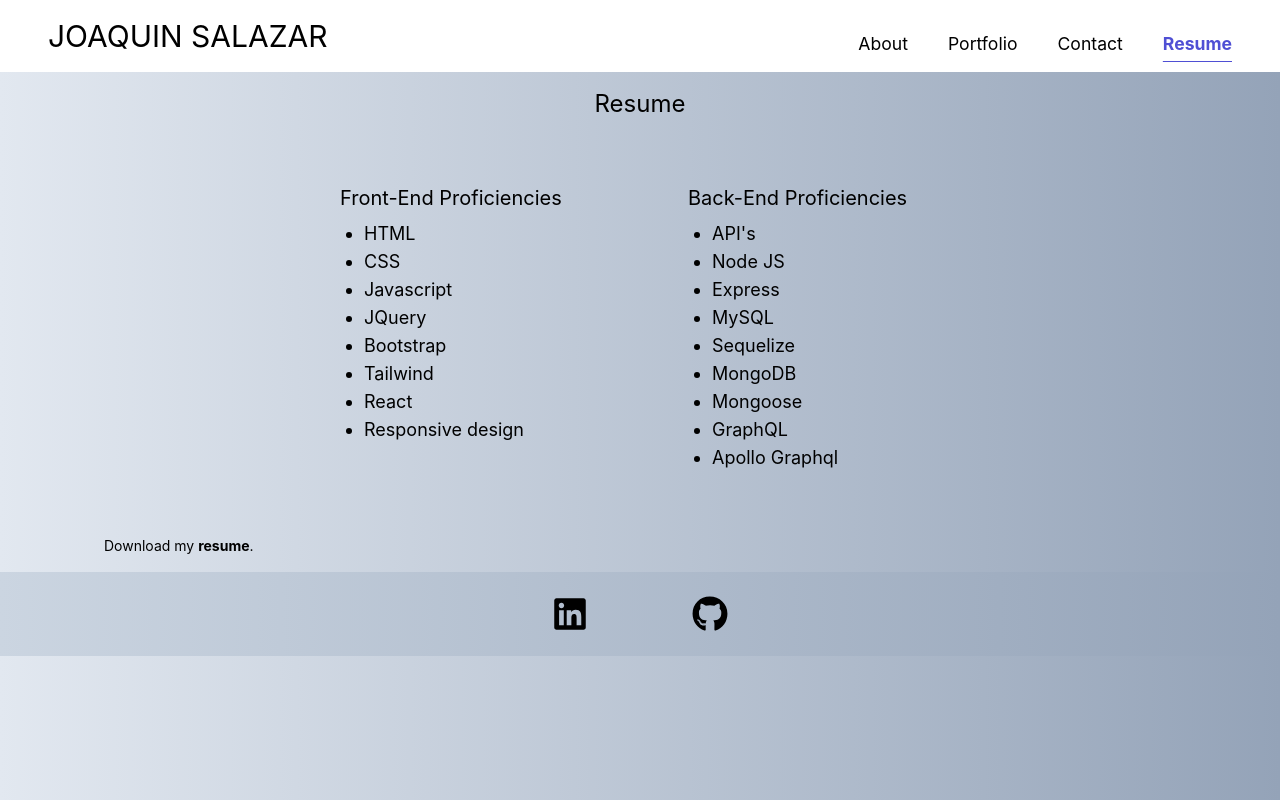
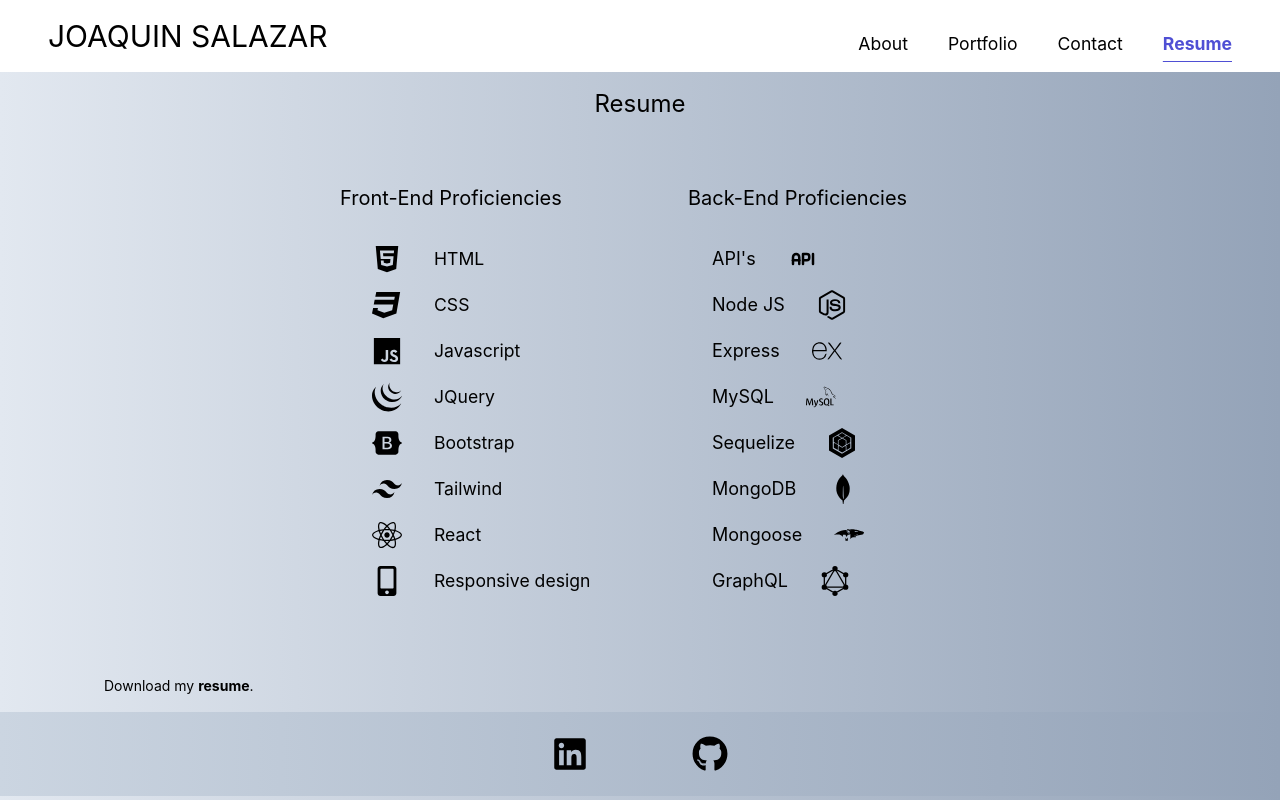
Before and after one commit to joaqsala/Portfolio-React, a React (Create React App) app: page /Portfolio-React/resume in a window 1280 px wide. Built offline with nearby package versions, Linux system fonts and the light colour scheme.

Commit message:
added icons to resume list

```diff
--- a/src/pages/Resume.js
+++ b/src/pages/Resume.js
@@ -1,6 +1,7 @@
 import React from 'react';
-import { FaHtml5, FaCss3, FaJs, FaBootstrap, FaReact, FaNodeJs,  } from "react-icons/fa";
-import { SiJquery, SiTailwindcss, SiExpress, SiMysql, SiSequelize, SiMongodb, SiMongoose, SiApollographql, SiGraphql } from "react-icons/si";
+import { FaHtml5, FaCss3, FaJs, FaBootstrap, FaReact, FaNodeJs, FaMobileAlt } from "react-icons/fa";
+import { SiJquery, SiTailwindcss, SiExpress, SiMysql, SiSequelize, SiMongodb, SiMongoose, SiGraphql } from "react-icons/si";
+import { TbApi } from "react-icons/tb";
 
 export default function Resume() {
 
@@ -12,32 +13,31 @@ export default function Resume() {
                 <div className="mt-6 flex flex-col md:flex-row md:space-x-24 w-full md:w-3/4 lg:w-1/2">
                     {/* Front-End Proficiencies */}
                     <div className="w-full md:w-1/2">
-                        <p className="text-xl">Front-End Proficiencies</p>
-                        <ul className="list-disc pl-6 mt-2 text-lg">
-                            <li>HTML</li>
-                            <li>CSS</li>
-                            <li>Javascript</li>
-                            <li>JQuery</li>
-                            <li>Bootstrap</li>
-                            <li>Tailwind</li>
-                            <li>React</li>
-                            <li>Responsive design</li>
-                        </ul>
+                        <p className="text-xl mb-8">Front-End Proficiencies</p>
+                        {/* <ul className="pl-6 mt-2 text-lg"> */}
+                            <span className="flex items-center mb-4"><FaHtml5 className="text-3xl mx-8"/>HTML</span>
+                            <span className="flex items-center mb-4"><FaCss3 className="text-3xl mx-8"/>CSS </span>
+                            <span className="flex items-center mb-4"><FaJs className="text-3xl mx-8"/>Javascript</span>
+                            <span className="flex items-center mb-4"><SiJquery className="text-3xl mx-8"/>JQuery</span>
+                            <span className="flex items-center mb-4"><FaBootstrap className="text-3xl mx-8"/>Bootstrap</span>
+                            <span className="flex items-center mb-4"><SiTailwindcss className="text-3xl mx-8"/>Tailwind</span>
+                            <span className="flex items-center mb-4"><FaReact className="text-3xl mx-8"/>React </span>
+                            <span className="flex items-center mb-4"><FaMobileAlt className="text-3xl mx-8"/>Responsive design</span>
+                        {/* </ul> */}
                     </div>
 
                     {/* Back-End Proficiencies */}
                     <div className="w-full md:w-1/2 mt-8 md:mt-0">
-                        <p className="text-xl">Back-End Proficiencies</p>
+                        <p className="text-xl mb-8">Back-End Proficiencies</p>
                         <ul className="list-disc pl-6 mt-2 text-lg">
-                            <li>API's</li>
-                            <li>Node JS</li>
-                            <li>Express</li>
-                            <li>MySQL</li>
-                            <li>Sequelize</li>
-                            <li>MongoDB</li>
-                            <li>Mongoose</li>
-                            <li>GraphQL</li>
-                            <li>Apollo Graphql</li>
+                            <span className="flex items-center mb-4">API's <TbApi className="text-3xl mx-8"/></span>
+                            <span className="flex items-center mb-4">Node JS <FaNodeJs className="text-3xl mx-8"/></span>
+                            <span className="flex items-center mb-4">Express <SiExpress className="text-3xl mx-8"/></span>
+                            <span className="flex items-center mb-4">MySQL <SiMysql className="text-3xl mx-8"/></span>
+                            <span className="flex items-center mb-4">Sequelize <SiSequelize className="text-3xl mx-8"/></span>
+                            <span className="flex items-center mb-4">MongoDB <SiMongodb className="text-3xl mx-8"/></span>
+                            <span className="flex items-center mb-4">Mongoose <SiMongoose className="text-3xl mx-8"/></span>
+                            <span className="flex items-center mb-4">GraphQL <SiGraphql className="text-3xl mx-8"/></span>
                         </ul>
                     </div>
                 </div>
```
